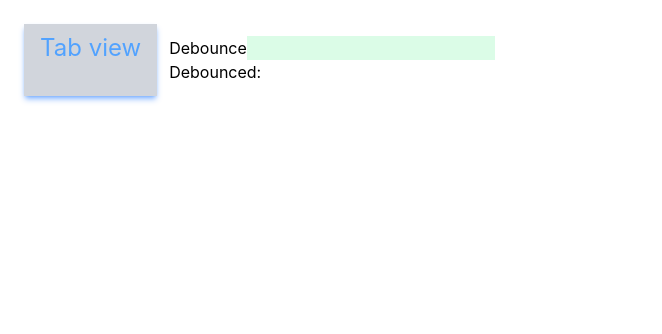
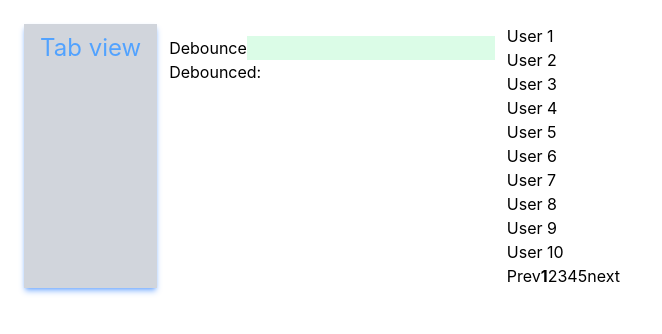
Before and after one commit to amalfrost/React-Components, a React (Vite) app in the folder React-components/: page / in a window 1280 px wide. Shown: the top 334 px of the page, without its empty margins (0-662 px from the left). Built offline with nearby package versions, Linux system fonts and the light colour scheme.

Commit message:
added pagination

```diff
--- /dev/null
+++ b/React-components/src/components/pagination-component/Pagination.tsx
@@ -0,0 +1,35 @@
+import React from 'react'
+import { usePagination } from './usePagination'
+
+const Pagination = ({ currentPage, totalPages, onPageChange }) => {
+    const totalPagesCount = Array.from({ length: totalPages })
+    console.log(totalPagesCount)
+    const btnStyles = ''
+    return (
+        <div>
+
+            <button
+                disabled={currentPage === 1}
+                onClick={() => onPageChange(currentPage - 1)} >  Prev</button>
+            {totalPagesCount.map((_, index) => (
+                <button
+                    key={index + 1}
+                    onClick={() => onPageChange(index + 1)}
+                    style={{
+                        fontWeight:
+                            currentPage === index + 1
+                                ? "bold"
+                                : "normal",
+                    }}
+                >
+                    {index + 1}
+                </button>
+            ))}
+            <button
+                disabled={currentPage === totalPages}
+                onClick={() => onPageChange(currentPage + 1)}>  next</button>
+        </div>
+    )
+}
+
+export default Pagination
--- /dev/null
+++ b/React-components/src/components/pagination-component/PaginationView.tsx
@@ -0,0 +1,32 @@
+import React from 'react'
+import Pagination from './Pagination';
+import { usePagination } from './usePagination';
+
+const PaginationView = () => {
+    const users = Array.from(
+        { length: 50 },
+        (_, i) => ({
+            id: i + 1,
+            name: `User ${i + 1}`,
+        })
+    );
+    const { currentPage,
+        totalPages,
+        currentData,
+        gotoPage,
+        nextPage,
+        prevPage } = usePagination(users, 10)
+
+    return (
+        <div>
+            {currentData.map((user) => (
+                <div key={user.id}>
+                    {user.name}
+                </div>
+            ))}
+            <Pagination currentPage={currentPage} onPageChange={gotoPage} totalPages={totalPages} />
+        </div>
+    )
+}
+
+export default PaginationView
--- /dev/null
+++ b/React-components/src/components/pagination-component/usePagination.ts
@@ -0,0 +1,34 @@
+import { useState } from "react"
+
+
+export const usePagination = (data, pageCount = 10) => {
+    const [currentPage, setCurrentPage] = useState(1)
+
+    const totalPages = Math.ceil(data.length / pageCount)
+
+
+    const startIndex = (currentPage - 1) * pageCount;
+    const endIndex = startIndex + 10;
+    const currentData = data.slice(startIndex, endIndex)
+    // const currentData = data.slice(0, 10)
+
+    const gotoPage = (page) => {
+        setCurrentPage(page)
+    }
+    const nextPage = () => {
+        setCurrentPage(prev => Math.min(prev + 1, totalPages))
+    }
+    const prevPage = () => {
+        setCurrentPage(prev => Math.max(prev - 1, 1))
+    }
+    return {
+        currentPage,
+        totalPages,
+        currentData,
+        gotoPage,
+        nextPage,
+        prevPage
+
+
+    }
+}
--- a/React-components/src/pages/Home.tsx
+++ b/React-components/src/pages/Home.tsx
@@ -1,12 +1,14 @@
 import React from 'react'
 import { Link } from 'react-router-dom'
 import Debounce from '../helper/Debounce'
+import PaginationView from '../components/pagination-component/PaginationView'
 
 const Home = () => {
     return (
         <div className='flex m-6' >
             <Link className=' bg-gray-300 p-2 px-4  max-w-3xs  text-2xl text-blue-400 shadow-md shadow-blue-500/50 ' to={'/tabview'} >Tab view</Link>
             <Debounce />
+            <PaginationView />
         </div>
     )
 }
```
